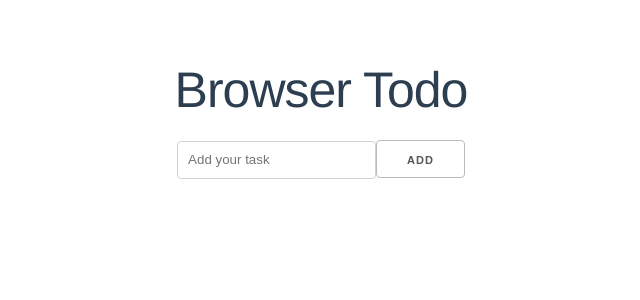
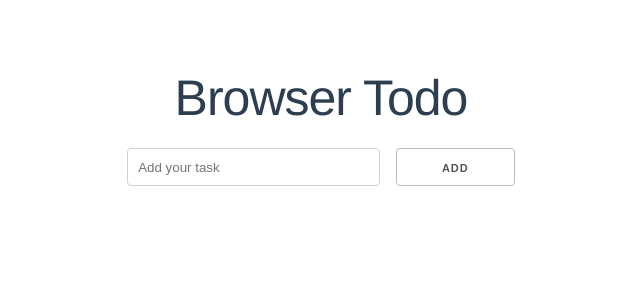
Before and after one commit to jsaddicts/browser-todo, a Vue app: page / in a window 1280 px wide. Shown: the top 300 px of the page, without its empty margins (319-959 px from the left). Built offline with nearby package versions, Linux system fonts and the light colour scheme.

Commit message:
added styling

```diff
--- a/src/App.vue
+++ b/src/App.vue
@@ -1,12 +1,19 @@
 <template>
-  <div id="app">
-   <h1>Browser Todo</h1>
-    <todo-list></todo-list>
+  <div class="row">
+    <div class="one-third column"></div>
+    <div class="one-third column">
+      <div id="app">
+        <h1 class="text-center">Browser Todo</h1>
+        <todo-list></todo-list>
+      </div>
+    </div>
+    <div class="one-third column"></div>
   </div>
 </template>
 
 <script>
 import TodoList from './components/TodoList'
+import './style/common.css'
 
 export default {
   name: 'app',
@@ -21,8 +28,11 @@ export default {
   font-family: 'Avenir', Helvetica, Arial, sans-serif;
   -webkit-font-smoothing: antialiased;
   -moz-osx-font-smoothing: grayscale;
-  text-align: center;
   color: #2c3e50;
   margin-top: 60px;
 }
+
+.column {
+  min-height: 1px;
+}
 </style>
--- a/src/components/TodoList.vue
+++ b/src/components/TodoList.vue
@@ -1,7 +1,15 @@
 <template>
-  <div class="hello">
-    <input type="text" placeholder="Add your task" name="task_desc" v-model="task_desc"/>
-    <button v-on:click="addTask(task_desc)">Add</button>
+  <div class="row todo-list">
+    <div class="twelve column">
+      <div class="row">
+        <div class="two-thirds column">
+          <input class="u-full-width" type="text" placeholder="Add your task" name="task_desc" v-model="task_desc"/>
+        </div>
+        <div class="one-third column">
+          <button class="u-full-width" v-on:click="addTask(task_desc)">Add</button>
+        </div>
+      </div>
+    </div>
     <ul v-for="task in task_list">
       <li v-on:click="completeTask(task.id)">
         <input type="checkbox" v-model="task.completed"/>
--- /dev/null
+++ b/src/style/common.css
@@ -0,0 +1,7 @@
+.text-center {
+	text-align: center;
+}
+
+.margin-top {
+	margin-top: 50px;
+}
```
